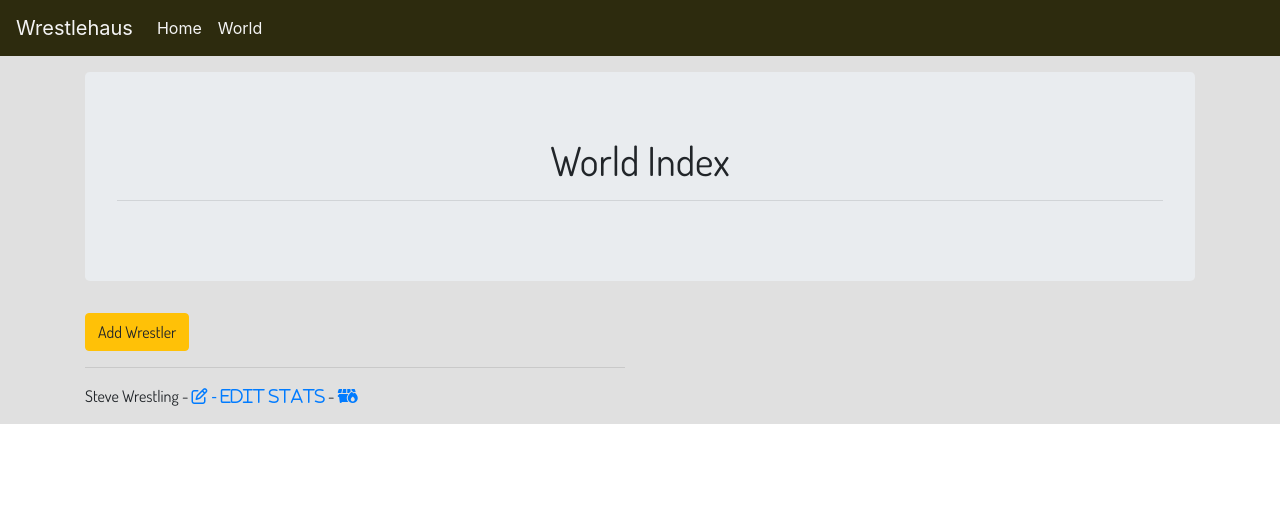
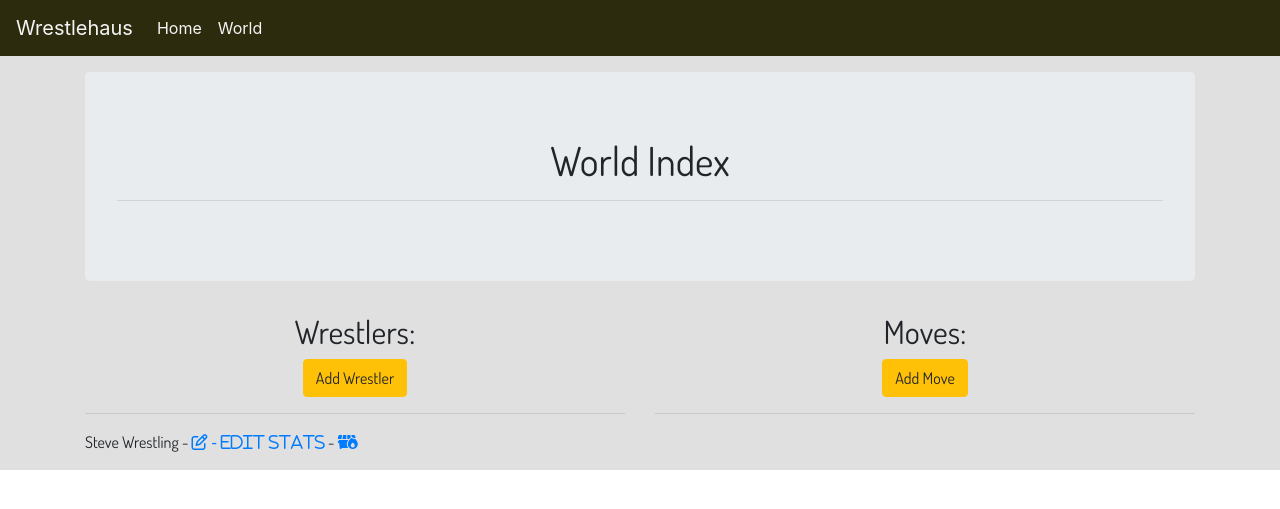
Before and after one commit to JackSnowdon/wrestlehaus, a Django app: page /world/world_index/ in a window 1280 px wide. Shown: the top 509 px of the page. Run offline with Django 3.2, Linux system fonts and the light colour scheme; data comes from the database, SQL or seed files in the repository; both versions use the stored data as it was after the commit; data that the repository does not hold is empty; parts of the project's set-up code (start-up, migrations or seed data) failed here and were passed over; some libraries are stand-ins or nearby versions.

Commit message:
Added crud functions for moves

```diff
--- a/world/templates/world_index.html
+++ b/world/templates/world_index.html
@@ -11,12 +11,27 @@
 
 <div class="row">
     <div class="col-md-6 col-12">
-        <a href="{% url 'add_wrestler' %}" role="button" class="btn btn-warning" aria-disabled="false">Add Wrestler</a>
+        <div class="row text-center">
+            <div class="col-12">
+                <h2>Wrestlers: </h2>
+                <a href="{% url 'add_wrestler' %}" role="button" class="btn btn-warning" aria-disabled="false">Add Wrestler</a>
+            </div>
+        </div>
         <hr> {% for w in wrestlers %}
         <p>{{ w.name }} - <a href="{% url 'edit_wrestler' w.id %}" class=""><i class="far fa-edit"> - Edit Stats</i></a> - <a href="{% url 'delete_wrestler' w.id %}" class="" onclick="return confirm('Are you sure you to delete {{ w.name }}?');"><i class="fas fa-dumpster-fire"></i></a></p>
         {% endfor %}
     </div>
-    <div class="col-md-6 col-12"></div>
+    <div class="col-md-6 col-12">
+        <div class="row text-center">
+            <div class="col-12">
+                <h2>Moves: </h2>
+                <a href="{% url 'add_move' %}" role="button" class="btn btn-warning" aria-disabled="false">Add Move</a>
+            </div>
+        </div>
+        <hr> {% for m in moves %}
+        <p>{{ m.name }} - <a href="{% url 'edit_move' m.id %}" class=""><i class="far fa-edit"> - Edit Move</i></a> - <a href="{% url 'delete_move' m.id %}" class="" onclick="return confirm('Are you sure you to delete {{ m.name }}?');"><i class="fas fa-dumpster-fire"></i></a></p>
+        {% endfor %}
+    </div>
 </div>
 
 {% endblock %}
--- a/world/urls.py
+++ b/world/urls.py
@@ -6,4 +6,7 @@ urlpatterns = [
     path('add_wrestler/', add_wrestler, name="add_wrestler"),
     path(r'edit_wrestler/<int:pk>', edit_wrestler, name="edit_wrestler"),
     path(r'delete_wrestler/<int:pk>', delete_wrestler, name="delete_wrestler"),
+    path('add_move/', add_move, name="add_move"),
+    path(r'edit_move/<int:pk>', edit_move, name="edit_move"),
+    path(r'delete_move/<int:pk>', delete_move, name="delete_move"),
 ]
--- a/world/views.py
+++ b/world/views.py
@@ -7,7 +7,8 @@ from .forms import *
 
 def world_index(request):
     wrestlers = Wrestler.objects.order_by("name")
-    return render(request, "world_index.html", {"wrestlers": wrestlers})
+    moves = Move.objects.order_by("name")
+    return render(request, "world_index.html", {"wrestlers": wrestlers, "moves": moves})
 
 def add_wrestler(request):
     if request.method == "POST":
@@ -17,7 +18,6 @@ def add_wrestler(request):
             wrestler.save()
             messages.error(request, 'Added {0}'.format(wrestler.name), extra_tags='alert')
             return redirect("world_index")
-
     else:
         wrestler_form = WrestlerForm()
     return render(request, "add_wrestler.html", {"wrestler_form": wrestler_form})
@@ -42,3 +42,38 @@ def delete_wrestler(request, pk):
     messages.error(request, 'Deleted {0}'.format(instance.name), extra_tags='alert')
     instance.delete()
     return redirect(reverse('world_index'))
+
+
+
+def add_move(request):
+    if request.method == "POST":
+        move_form = MoveForm(request.POST)
+        if move_form.is_valid():
+            move = move_form.save(commit=False)
+            move.save()
+            messages.error(request, 'Added {0}'.format(move.name), extra_tags='alert')
+            return redirect("world_index")
+    else:
+        move_form = MoveForm()
+    return render(request, "add_move.html", {"move_form": move_form})
+
+
+def edit_move(request, pk):
+    this_move = Move.objects.get(pk=pk)
+    if request.method == "POST":
+        move_form = MoveForm(request.POST, instance=this_move)
+        if move_form.is_valid():
+            move = move_form.save(commit=False)
+            move.save()
+            messages.error(request, 'Edited {0}'.format(move.name), extra_tags='alert')
+            return redirect("world_index")
+    else:
+        move_form = MoveForm(instance=this_move)
+    return render(request, "edit_move.html", {"move_form": move_form})
+
+
+def delete_move(request, pk):
+    instance = Move.objects.get(pk=pk)
+    messages.error(request, 'Deleted {0}'.format(instance.name), extra_tags='alert')
+    instance.delete()
+    return redirect(reverse('world_index'))
```
Also changed, not shown: world/forms.py (+7 -0 lines), world/templates/add_move.html (added, +37 -0 lines), world/templates/edit_move.html (added, +37 -0 lines), db.sqlite3.
